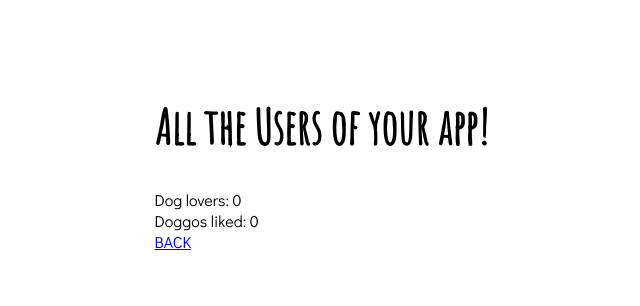
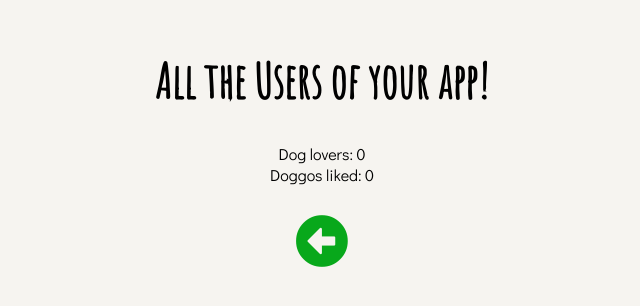
Before and after one commit to Nokeed24/week4-project, a React (Create React App) app in the folder frontend/: page /DashBoard in a window 1280 px wide. Shown: the part 226-532 px from the top of the page, without its empty margins (318-958 px from the left). Built offline with nearby package versions, Linux system fonts and the light colour scheme; the HTML template or start-up script is replaced by a standard one.

Commit message:
simple styling on dashboard

```diff
--- a/frontend/src/App.css
+++ b/frontend/src/App.css
@@ -2,7 +2,6 @@
     display: flex;
     flex-direction: column;
     justify-content: center;
-    /* border: 5px solid #ccc; */
     align-items: center;
 }
 .title {
@@ -10,8 +9,9 @@
     margin-top: 0;
 }
 html body .App {
-  height: 100vh;
-  width: 100vw;
-  font-family: 'Didact Gothic', sans-serif;
-  margin: 0;
+    height: 100vh;
+    width: 100vw;
+    font-family: 'Didact Gothic', sans-serif;
+    margin: 0;
+    background-color: #f6f4f0;
 }
--- a/frontend/src/components/DashBoard.js
+++ b/frontend/src/components/DashBoard.js
@@ -7,7 +7,7 @@ export default class DashBoard extends PureComponent {
     return (
       <Link to='/DashBoard'>
         <button className="like like__match" onClick={this.props.onClick}>
-          <i className="fas fa-lock fa-5x"></i>
+          <i className="fas fa-lock fa-4x"></i>
         </button>
       </Link>
     )
--- a/frontend/src/components/DashBoardPage.js
+++ b/frontend/src/components/DashBoardPage.js
@@ -1,7 +1,7 @@
 import React, {PureComponent} from 'react'
 import {connect} from 'react-redux'
 import {Link, Redirect} from 'react-router-dom'
-
+import '../styles/dashboard.css'
 import {matchUsers} from '../lib/functions'
 // import './MatchPage.css'
 
@@ -22,7 +22,7 @@ class DashBoardPage extends PureComponent {
     const totalLikes = allbreeds.length
     console.log(this.props, 'PROPSPSSS')
 	  return (
-      <div>
+      <div className='dashboard'>
         <h1>All the Users of your app!</h1>
 
 
@@ -33,7 +33,11 @@ class DashBoardPage extends PureComponent {
           <span className="likesTotal">Doggos liked: {totalLikes}</span>
         </div>
         <div className='matches-div'>
-	      <Link to='/main'>BACK</Link>
+	      <Link to='/main'>
+            <button className="like go-back" onClick={this.props.onClick}>
+              <i className="fas fa-arrow-alt-circle-left fa-4x"></i>
+            </button>
+          </Link>
 	      </div>
       </div>
 
--- a/frontend/src/components/LogoutButton.js
+++ b/frontend/src/components/LogoutButton.js
@@ -9,11 +9,13 @@ export default class logoutButton extends PureComponent {
 
     render() {
       return (
+        <div className='log-out'>
           <Link to='/login'>
             <button className="logoutButton" onClick={this.onClick}>
-        <i class="fas fa-sign-out-alt"></i>
+              <i class="fas fa-sign-out-alt fa-2x"></i>
             </button>
           </Link>
+        </div>
       )
     }
 }
--- a/frontend/src/components/Matches.js
+++ b/frontend/src/components/Matches.js
@@ -9,7 +9,7 @@ export default class Matches extends PureComponent {
     return (
       <Link to='/matches'>
         <button className="like like__match" onClick={this.props.onClick}>
-          <i className="fas fa-paw fa-5x"></i>
+          <i className="fas fa-paw fa-4x"></i>
         </button>
       </Link>
     )
--- a/frontend/src/styles/LikeButton.css
+++ b/frontend/src/styles/LikeButton.css
@@ -3,15 +3,15 @@
   justify-content: space-around;
 }
 
-.like__yes, .like__no, .like__match {
+.like__yes, .like__no, .like__match, .go-back, .logoutButton {
     padding: 0;
     border: none;
     background: none;
     transition: transform 200ms ease-in;
-    margin-bottom: 2rem;
+    margin-bottom: 1rem;
 }
 
-.like__yes {
+.like__yes, .go-back {
     color: #08a81b;
 }
 
@@ -19,15 +19,15 @@
     color: #d10606;
 }
 
-.like__match {
+.like__match, .logoutButton {
    color: #e88b12;
 }
 
-.like__yes:focus, .like__no:focus, .like__match:focus {
+.like__yes:focus, .like__no:focus, .like__match:focus, .go-back:focus, .logoutButton {
     outline: none;
 }
 
-.like__yes:hover, .like__no:hover {
+.like__yes:hover, .like__no:hover, .go-back:hover, .logoutButton {
     transform: scale(1.2);
 }
 
--- /dev/null
+++ b/frontend/src/styles/dashboard.css
@@ -0,0 +1,16 @@
+.dashboard {
+    display: flex;
+    flex-direction: column;
+    justify-content: center;
+    align-items: center;
+    width: 100%;
+}
+
+.go-back {
+    margin: 30px;
+}
+
+.logout-button {
+    display: flex;
+    justify-content: center;
+}
```
Lines whose indentation alone changed are shown as unchanged.
